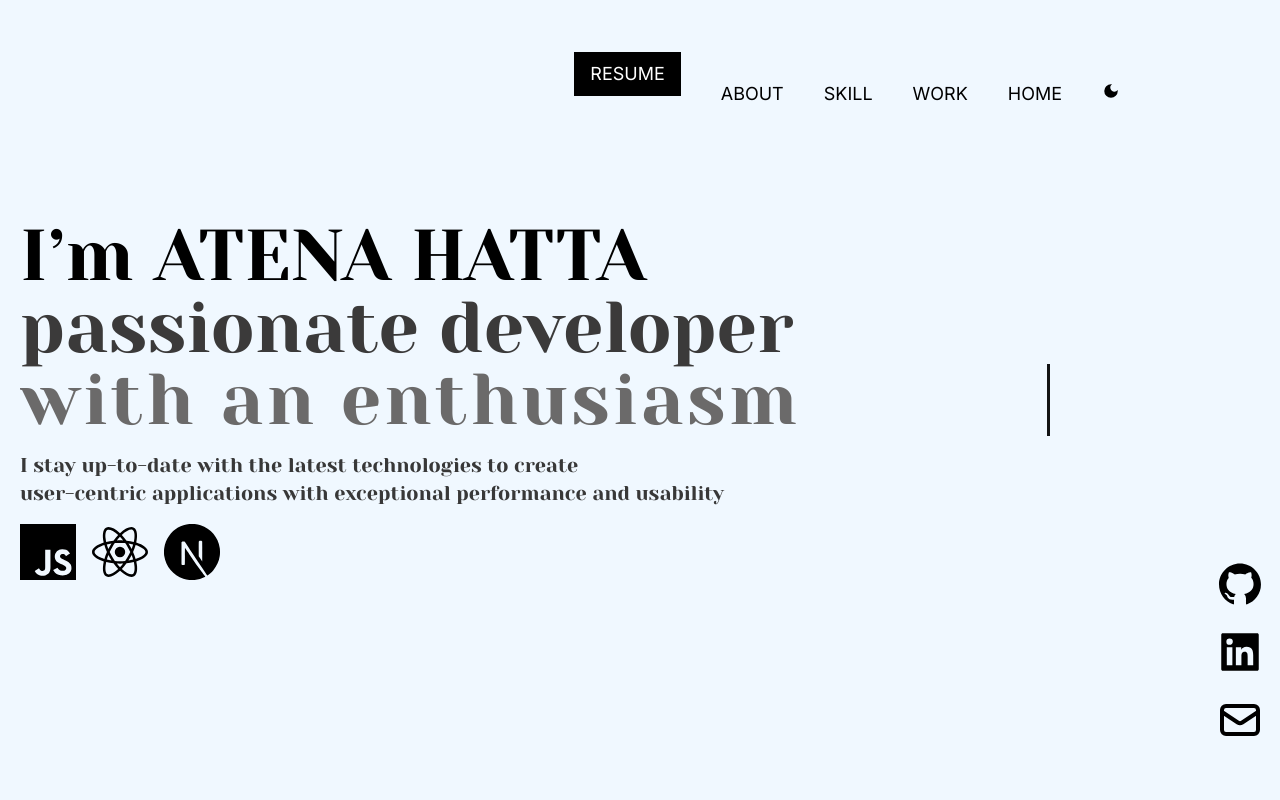
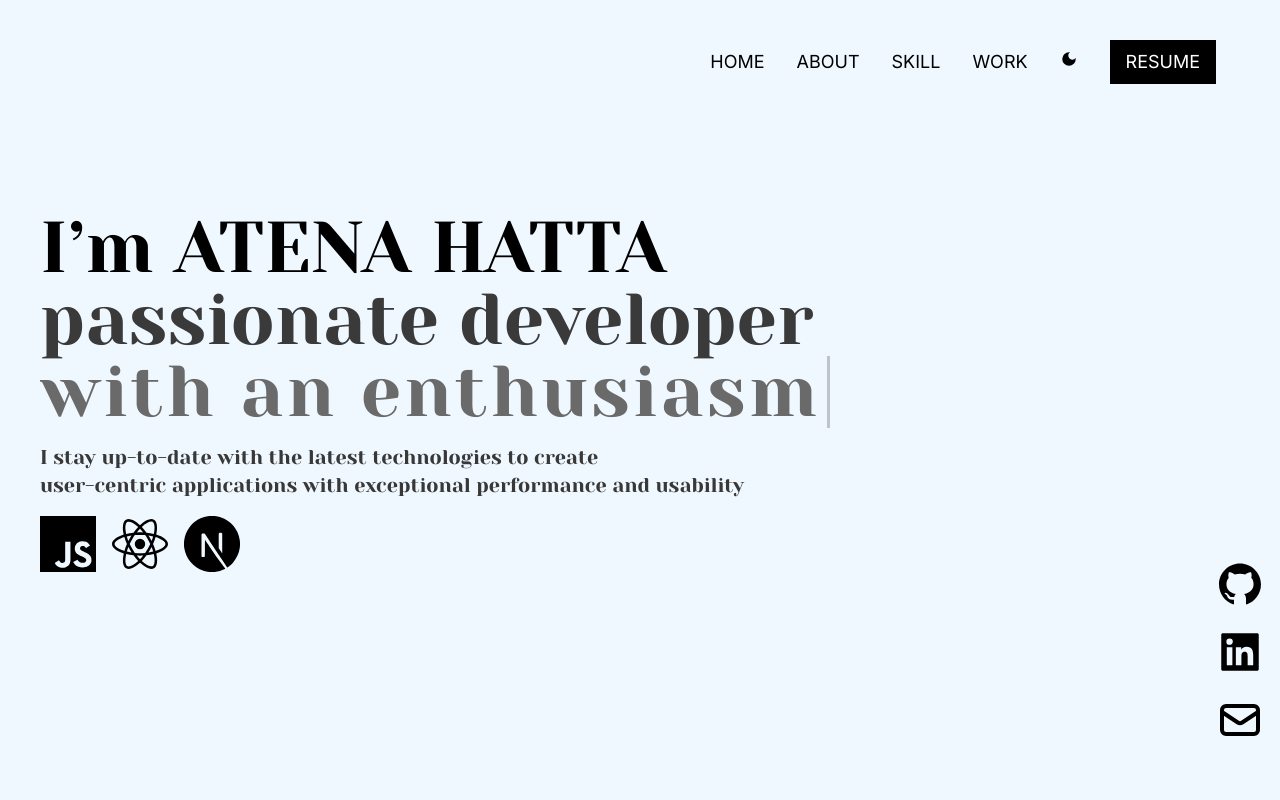
Before and after one commit to AtenaHatta/Portfolio-Nextjs, a Next.js app: page / in a window 1280 px wide. Shown: the top 800 px of the page. Built offline with nearby package versions, Linux system fonts and the light colour scheme.

Commit message:
⚡️ ADJUSTED Hero section

```diff
--- a/src/app/about/page.tsx
+++ b/src/app/(main)/components/About.tsx
@@ -1,6 +1,6 @@
 import Image from "next/image";
 
-export default function Page({}) {
+export default function About({}) {
   return (
     <div className="text-black flex items-center xs:flex-col md:flex-row justify-center h-screen">
         <div>image here</div>
--- a/src/app/(main)/components/Hero.tsx
+++ /dev/null
@@ -1,25 +0,0 @@
-import { SiJavascript, SiReact, SiNextdotjs } from "react-icons/si";
-import './heroStyle.css'
-
-export default function Hero() {
-  return (
-    <div className="font-specialElite mt-28 font-yesevaOne xs:ml-1 md:ml-5">
-      <h1 className="xs:text-3xl md:text-7xl">I’m ATENA HATTA</h1>
-      <h1 className="xs:text-3xl md:text-7xl text-[#3b3a3a]">
-        passionate developer
-      </h1>
-      <h3 className="flex xs:text-3xl md:text-7xl animate-typewriter text-[#6b6a6a]">
-        with an enthusiasm
-      </h3>
-      <div className="xs:text-xs md:text-xl my-4 text-[#383838]">
-        <h2>I stay up-to-date with the latest technologies to create</h2>
-        <h2>user-centric applications with exceptional performance and usability</h2>
-      </div>
-      <div className="flex space-x-4">
-        <SiJavascript className="xs:w-9 xs:h-9 md:w-14 md:h-14" />
-        <SiReact className="xs:w-9 xs:h-9 md:w-14 md:h-14" />
-        <SiNextdotjs className="xs:w-9 xs:h-9 md:w-14 md:h-14" />
-      </div>
-    </div>
-  );
-}
--- a/src/app/(main)/components/NavBar.tsx
+++ b/src/app/(main)/components/NavBar.tsx
@@ -1,9 +1,9 @@
-'use client'
+"use client";
 
 import { MdDarkMode } from "react-icons/md";
 import { MdWbSunny } from "react-icons/md";
 import { useState } from "react";
-import About from "../../about/page";
+import About from "../(main)/components/About";
 import Link from "next/link";
 
 import { MdMenu, MdClose } from "react-icons/md";
@@ -11,6 +11,7 @@ import { MdMenu, MdClose } from "react-icons/md";
 export default function NavBar() {
   const [isMenuOpen, setIsMenuOpen] = useState(false);
   const [isNightMode, setIsNightMode] = useState(false);
+
   const toggleNightMode = () => {
     setIsNightMode((prevState) => !prevState);
   };
@@ -35,34 +36,25 @@ export default function NavBar() {
       </div>
 
       {/* hamburger menu item */}
+      <div>
         <ul
-        className={`md:flex justify-end my-10 md:mr-40 text-lg items-center text-center xs:space-y-10
-         md:space-x-10 first-letter:first-line
+          className={`md:flex justify-end my-10 md:mr-16 text-lg space-x-8 first-letter:first-line items-center
         ${isMenuOpen ? "block" : "hidden"} `}
         >
+          <li>HOME</li>
+          <li>ABOUT</li>
+          <li>SKILL</li>
+          <li>WORK</li>
+          <li>
+            <button onClick={toggleNightMode}>
+              {isNightMode ? <MdWbSunny /> : <MdDarkMode />}
+            </button>
+          </li>
           <li className="bg-black  text-white xs:py-2 md:py-2 xs:px-1 md:px-4">
             <Link href="../public/images/resume_atenahatta.pdf">RESUME</Link>
           </li>
-        <li>
-          <Link href="/about">ABOUT
-            {/* <About isNightMode={isNightMode} /> */}
-          </Link>
-        </li>
-        <li>
-          <Link href="/skill">SKILL</Link>
-        </li>
-        <li>
-          <Link href="/work">WORK</Link>
-        </li>
-        <li>
-          <Link href="/">HOME</Link>
-        </li>
-        <li>
-          <button className="btn-DarkMode" onClick={toggleNightMode}>
-            {isNightMode ? <MdWbSunny /> : <MdDarkMode />}
-          </button>
-        </li>
         </ul>
+      </div>
     </div>
   );
 }
--- a/src/app/skill/page.tsx
+++ b/src/app/(main)/components/Skill.tsx
@@ -49,7 +49,7 @@ const otherIcons = [
   { icon: SiNetlify, name: "Netlify" },
 ];
 
-export default function Page() {
+export default function Skill() {
   return (
 <div className="text-black items-center flex flex-col justify-center min-h-screen xs:m-5">
       <div>
--- a/src/app/work/page.tsx
+++ b/src/app/(main)/components/Work.tsx
@@ -1,7 +1,7 @@
 import Image from 'next/image'
 
 
-export default function Page({}) {
+export default function Work({}) {
     return(
         <div className="flex">
           <div className="flex flex-col">
--- /dev/null
+++ b/src/app/Hero/Hero.tsx
@@ -0,0 +1,35 @@
+import { SiJavascript, SiReact, SiNextdotjs } from "react-icons/si";
+import "./heroStyle.css";
+import About from "../(main)/components/About";
+import Skill from "../(main)/components/Skill";
+import Work from "../(main)/components/Work";
+
+export default function Hero() {
+  return (
+    <div className="font-specialElite mt-10 md:mt-32 font-yesevaOne ml-1 md:ml-10">
+      <h1 className="text-8xl md:text-7xl">
+        I’m <span className="block md:inline text-5xl md:text-7xl">ATENA HATTA</span>
+      </h1>
+      <h1 className="text-6xl md:text-7xl text-[#3b3a3a]">
+        passionate <span className="block md:inline text-5xl md:text-7xl">developer</span>
+      </h1>
+      <h3 className="flex text-3xl md:text-7xl animate-typewriter text-[#6b6a6a]">
+        with an enthusiasm
+      </h3>
+      <div className="text-base md:text-xl my-1 md:my-4 text-[#383838]">
+        <h2>I stay up-to-date with <span className="block md:inline">the latest technologies to create</span></h2>
+        <h2>
+          user-centric applications with<span className="block md:inline"> exceptional performance and usability</span>
+        </h2>
+      </div>
+      <div className="flex mt-4 space-x-4">
+        <SiJavascript className="w-12 xs:h-12 md:w-14 md:h-14" />
+        <SiReact className="w-12 h-12 md:w-14 md:h-14" />
+        <SiNextdotjs className="w-12 h-12 md:w-14 md:h-14" />
+      </div>
+      <About />
+      <Skill />
+      <Work />
+    </div>
+  );
+}
--- a/src/app/(main)/components/heroStyle.css
+++ b/src/app/Hero/heroStyle.css
@@ -13,7 +13,7 @@ h3 {
       width: 0;
     }
     to {
-      width: 1030px;
+      width: 790px;
     }
   }
   @media screen and (max-width: 767px) {
@@ -22,7 +22,7 @@ h3 {
         width: 0;
       }
       to {
-        width: 240px;
+        width: 360px;
       }
     }
   }
--- a/src/app/page.tsx
+++ b/src/app/page.tsx
@@ -1,4 +1,4 @@
-import Hero from "./(main)/components/Hero";
+import Hero from "./Hero/Hero";
 
 export default function Home() {
   return (
```
Lines whose indentation alone changed are shown as unchanged.
